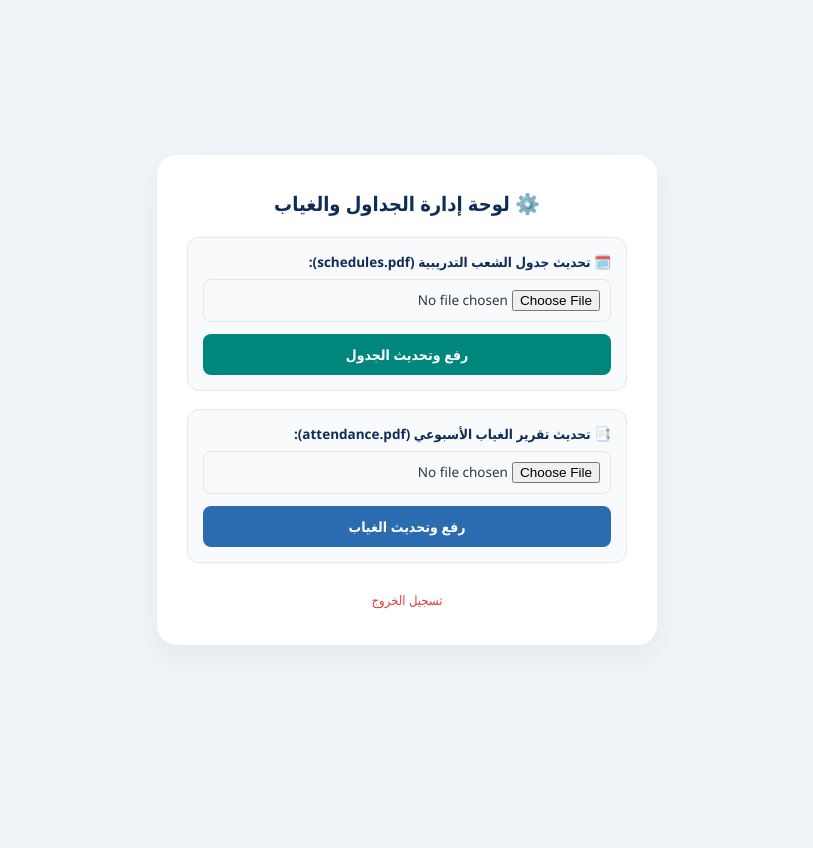
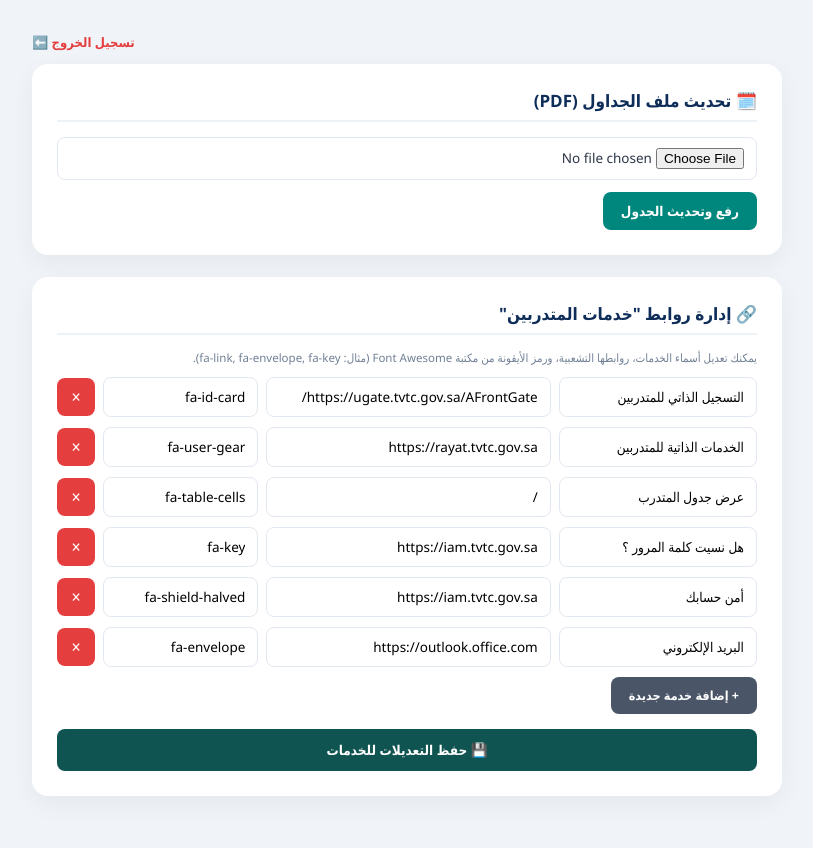
Before and after one commit to tvtcaflaj2030/schedule, a Flask app: page /admin in a window 1280 px wide. Shown: the whole page, without its empty margins (233-1046 px from the left). Before the commit the page ends 645 px from the top, so only its background shows below. Run offline with Flask 3, Linux system fonts and the light colour scheme; the visitor is signed in with stand-in values (Sample User, id 1).

Commit message:
Update admin.html

```diff
--- a/templates/admin.html
+++ b/templates/admin.html
@@ -3,62 +3,103 @@
 <head>
     <meta charset="UTF-8">
     <meta name="viewport" content="width=device-width, initial-scale=1.0">
-    <title>لوحة الإدارة - معهد الأفلاج</title>
+    <title>لوحة التحكم - معهد الأفلاج</title>
+    <link rel="stylesheet" href="https://cdnjs.cloudflare.com/ajax/libs/font-awesome/6.5.1/css/all.min.css">
     <style>
         * { box-sizing: border-box; font-family: 'Segoe UI', Tahoma, Geneva, Verdana, sans-serif; margin: 0; padding: 0; }
-        body { background-color: #f0f4f8; color: #2d3748; display: flex; justify-content: center; align-items: center; min-height: 100vh; padding: 20px; }
-        .card { background: #ffffff; border-radius: 20px; box-shadow: 0 12px 35px rgba(0, 0, 0, 0.05); width: 100%; max-width: 500px; padding: 35px 30px; text-align: center; }
-        h2 { font-size: 20px; color: #0f2d59; margin-bottom: 20px; }
-        .upload-section { background: #f8fafc; border: 1.5px solid #e2e8f0; border-radius: 12px; padding: 15px; margin-bottom: 18px; text-align: right; }
-        .section-label { font-size: 13.5px; font-weight: bold; color: #0f2d59; margin-bottom: 8px; display: block; }
-        input[type="password"], input[type="file"] { width: 100%; padding: 10px; margin-bottom: 12px; border: 1.5px solid #e2e8f0; border-radius: 8px; font-size: 13.5px; }
-        button { width: 100%; padding: 11px; background-color: #00877d; color: white; border: none; border-radius: 8px; font-size: 14px; font-weight: bold; cursor: pointer; }
+        body { background-color: #f0f4f8; color: #2d3748; padding: 30px 15px; }
+        .wrapper { max-width: 750px; margin: 0 auto; }
+        .card { background: #ffffff; border-radius: 16px; box-shadow: 0 8px 25px rgba(0, 0, 0, 0.05); padding: 25px; margin-bottom: 22px; text-align: right; }
+        h2 { font-size: 17px; color: #0f2d59; margin-bottom: 15px; border-bottom: 2px solid #edf2f7; padding-bottom: 8px; }
+        input[type="password"], input[type="file"], input[type="text"] { width: 100%; padding: 10px 12px; margin-bottom: 12px; border: 1.5px solid #e2e8f0; border-radius: 8px; font-size: 13.5px; }
+        input:focus { border-color: #00877d; outline: none; }
+        button { padding: 10px 18px; background-color: #00877d; color: white; border: none; border-radius: 8px; font-size: 13.5px; font-weight: bold; cursor: pointer; }
         button:hover { background-color: #006e66; }
-        .msg { padding: 10px; border-radius: 8px; margin-bottom: 15px; font-size: 13.5px; }
+        .msg { padding: 12px; border-radius: 8px; margin-bottom: 15px; font-size: 13.5px; text-align: center; }
         .msg-error { background: #fed7d7; color: #9b2c2c; }
         .msg-success { background: #c6f6d5; color: #22543d; }
-        .logout-link { display: inline-block; margin-top: 10px; font-size: 13px; color: #e53e3e; text-decoration: none; }
+        .logout-bar { text-align: left; margin-bottom: 12px; }
+        .logout-link { color: #e53e3e; font-size: 13px; text-decoration: none; font-weight: bold; }
+
+        /* عناصر صفوف الخدمات */
+        .service-row { display: flex; gap: 8px; margin-bottom: 10px; align-items: center; }
+        .service-row input { margin-bottom: 0; }
+        .btn-del { background-color: #e53e3e; padding: 10px 14px; border-radius: 8px; }
+        .btn-del:hover { background-color: #c53030; }
+        .btn-add { background-color: #4a5568; margin-bottom: 15px; font-size: 12.5px; }
+        .btn-add:hover { background-color: #2d3748; }
+        .hint-text { font-size: 11.5px; color: #718096; margin-bottom: 12px; }
     </style>
 </head>
 <body>
 
-<div class="card">
-    <h2>⚙️ لوحة إدارة الجداول والغياب</h2>
+<div class="wrapper">
+    {% if not logged_in %}
+        <div class="card" style="text-align: center; max-width: 400px; margin: 80px auto;">
+            <h2>تسجيل دخول المسؤول</h2>
+            {% if msg %}<div class="msg msg-{{ msg_type }}">{{ msg }}</div>{% endif %}
+            <form method="POST">
+                <input type="hidden" name="action" value="login">
+                <input type="password" name="password" placeholder="أدخل كلمة المرور" required>
+                <button type="submit" style="width: 100%;">دخول</button>
+            </form>
+        </div>
+    {% else %}
+        <div class="logout-bar">
+            <a href="/admin/logout" class="logout-link">تسجيل الخروج ⬅️</a>
+        </div>
 
-    {% if msg %}
-        <div class="msg msg-{{ msg_type }}">{{ msg }}</div>
-    {% endif %}
+        {% if msg %}<div class="msg msg-{{ msg_type }}">{{ msg }}</div>{% endif %}
 
-    {% if not logged_in %}
-        <form method="POST">
-            <input type="hidden" name="action" value="login">
-            <input type="password" name="password" placeholder="أدخل كلمة مرور المسؤول" required>
-            <button type="submit">دخول</button>
-        </form>
-    {% else %}
-        <!-- رفع ملف الجداول -->
-        <div class="upload-section">
-            <span class="section-label">🗓️ تحديث جدول الشعب التدريبية (schedules.pdf):</span>
+        <!-- تحديث الجدول الدراسي -->
+        <div class="card">
+            <h2>🗓️ تحديث ملف الجداول (PDF)</h2>
             <form method="POST" enctype="multipart/form-data">
-                <input type="hidden" name="action" value="upload_schedule">
-                <input type="file" name="schedule_file" accept=".pdf" required>
+                <input type="hidden" name="action" value="upload">
+                <input type="file" name="pdf_file" accept=".pdf" required>
                 <button type="submit">رفع وتحديث الجدول</button>
             </form>
         </div>
 
-        <!-- رفع ملف الغياب -->
-        <div class="upload-section">
-            <span class="section-label">📑 تحديث تقرير الغياب الأسبوعي (attendance.pdf):</span>
-            <form method="POST" enctype="multipart/form-data">
-                <input type="hidden" name="action" value="upload_attendance">
-                <input type="file" name="attendance_file" accept=".pdf" required>
-                <button type="submit" style="background-color: #2b6cb0;">رفع وتحديث الغياب</button>
+        <!-- إدارة روابط خدمات المتدربين -->
+        <div class="card">
+            <h2>🔗 إدارة روابط "خدمات المتدربين"</h2>
+            <p class="hint-text">يمكنك تعديل أسماء الخدمات، روابطها التشعبية، ورمز الأيقونة من مكتبة Font Awesome (مثال: fa-link, fa-envelope, fa-key).</p>
+
+            <form method="POST">
+                <input type="hidden" name="action" value="save_services">
+                <div id="services-container">
+                    {% for item in services %}
+                    <div class="service-row">
+                        <input type="text" name="title[]" value="{{ item.title }}" placeholder="اسم الخدمة" required style="flex: 2;">
+                        <input type="text" name="url[]" value="{{ item.url }}" placeholder="الرابط التشعبي" required style="flex: 3;">
+                        <input type="text" name="icon[]" value="{{ item.icon }}" placeholder="كود الأيقونة" style="flex: 1.5;">
+                        <button type="button" class="btn-del" onclick="this.parentElement.remove()">✕</button>
+                    </div>
+                    {% endfor %}
+                </div>
+
+                <button type="button" class="btn-add" onclick="addServiceRow()">+ إضافة خدمة جديدة</button>
+                <br>
+                <button type="submit" style="background-color: #0f5451; width: 100%; padding: 12px;">💾 حفظ التعديلات للخدمات</button>
             </form>
         </div>
-
-        <a href="/admin/logout" class="logout-link">تسجيل الخروج</a>
     {% endif %}
 </div>
 
+<script>
+function addServiceRow() {
+    const container = document.getElementById('services-container');
+    const div = document.createElement('div');
+    div.className = 'service-row';
+    div.innerHTML = `
+        <input type="text" name="title[]" placeholder="اسم الخدمة" required style="flex: 2;">
+        <input type="text" name="url[]" placeholder="https://..." required style="flex: 3;">
+        <input type="text" name="icon[]" value="fa-link" placeholder="كود الأيقونة" style="flex: 1.5;">
+        <button type="button" class="btn-del" onclick="this.parentElement.remove()">✕</button>
+    `;
+    container.appendChild(div);
+}
+</script>
 </body>
 </html>
```
